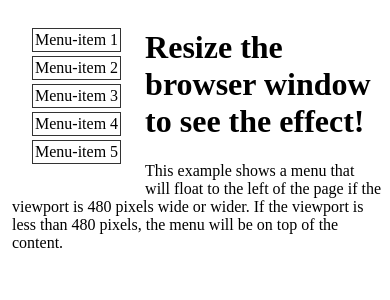
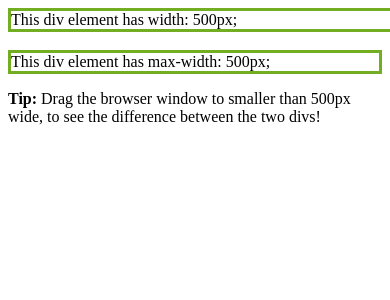
Before and after one commit to akatoybits/SampleWebsite, a web app: file index.html in a window 390 px wide; the page is wider, and only the part inside the window is pictured. Shown: the top 300 px of that part. Run offline with its HTML, style and script files only (its server is not run), Linux system fonts and the light colour scheme.

Commit message:
responsive3

```diff
--- a/css/style.css
+++ b/css/style.css
@@ -1,86 +1,11 @@
-* {
-  box-sizing: border-box;
+div.ex1 {
+  width:500px;
+  margin: auto;
+  border: 3px solid #73AD21;
 }
 
-/* Position the image container (needed to position the left and right arrows) */
-.container {
-  position: relative;
+div.ex2 {
+  max-width:500px;
+  margin: auto;
+  border: 3px solid #73AD21;
 }
-
-/* Hide the images by default */
-.mySlides {
-  display: none;
-}
-
-/* Add a pointer when hovering over the thumbnail images */
-.cursor {
-  cursor: pointer;
-}
-
-/* Next & previous buttons */
-.prev,
-.next {
-  cursor: pointer;
-  position: absolute;
-  top: 40%;
-  width: auto;
-  padding: 16px;
-  margin-top: -50px;
-  color: white;
-  font-weight: bold;
-  font-size: 20px;
-  border-radius: 0 3px 3px 0;
-  user-select: none;
-  -webkit-user-select: none;
-}
-
-/* Position the "next button" to the right */
-.next {
-  right: 0;
-  border-radius: 3px 0 0 3px;
-}
-
-/* On hover, add a black background color with a little bit see-through */
-.prev:hover,
-.next:hover {
-  background-color: rgba(0, 0, 0, 0.8);
-}
-
-/* Number text (1/3 etc) */
-.numbertext {
-  color: #f2f2f2;
-  font-size: 12px;
-  padding: 8px 12px;
-  position: absolute;
-  top: 0;
-}
-
-/* Container for image text */
-.caption-container {
-  text-align: center;
-  background-color: #222;
-  padding: 2px 16px;
-  color: white;
-}
-
-.row:after {
-  content: "";
-  display: table;
-  clear: both;
-}
-
-/* Six columns side by side */
-.column {
-  float: left;
-  width: 16.66%;
-}
-
-/* Add a transparency effect for thumnbail images */
-.demo {
-  opacity: 0.6;
-}
-
-.active,
-.demo:hover {
-  opacity: 1;
-}
--- a/index.html
+++ b/index.html
@@ -1,57 +1,16 @@
 <!DOCTYPE html>
 <html>
 <head>
-<meta name="viewport" content="width=device-width, initial-scale=1.0">
-<style>
-.wrapper {overflow: auto;}
-
-#main {margin-left: 4px;}
-
-#leftsidebar {
-  float: left;
-  width: auto;
-}
-
-#menulist {
-  margin: 20px;
-  padding: 0;
-
-}
-
-.menuitem {
-  background: #fff;
-  border: 1px solid #333;
-  border-radius: 0;
-  list-style-type: none;
-  margin: 4px;
-  padding: 2px;
-
-}
-
-@media screen and (min-width: 600px) {
-  #leftsidebar {width: 200px; float: left;}
-  #main {margin-left: 216px;}
-}
-</style>
+<link rel="stylesheet" type="text/css" href="css/style.css">
 </head>
 <body>
+  <div class="ex1">This div element has width: 500px;</div>
+  <br>
 
-<div class="wrapper">
-  <div id="leftsidebar">
-    <ul id="menulist">
-      <li class="menuitem">Menu-item 1</li>
-      <li class="menuitem">Menu-item 2</li>
-      <li class="menuitem">Menu-item 3</li>
-      <li class="menuitem">Menu-item 4</li>
-      <li class="menuitem">Menu-item 5</li>
-    </ul>
-  </div>
+  <div class="ex2">This div element has max-width: 500px;</div>
 
-  <div id="main">
-    <h1>Resize the browser window to see the effect!</h1>
-    <p>This example shows a menu that will float to the left of the page if the viewport is 480 pixels wide or wider. If the viewport is less than 480 pixels, the menu will be on top of the content.</p>
-  </div>
-</div>
+  <p><strong>Tip:</strong> Drag the browser window to smaller than 500px wide, to see the difference between
+  the two divs!</p>
 
 </body>
 </html>
```
